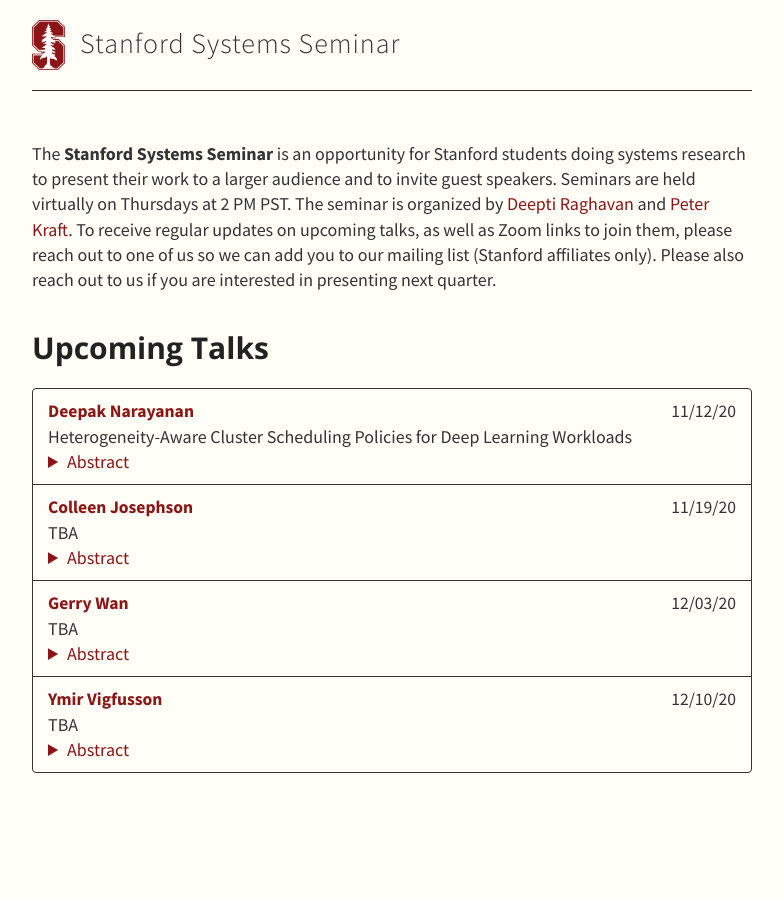
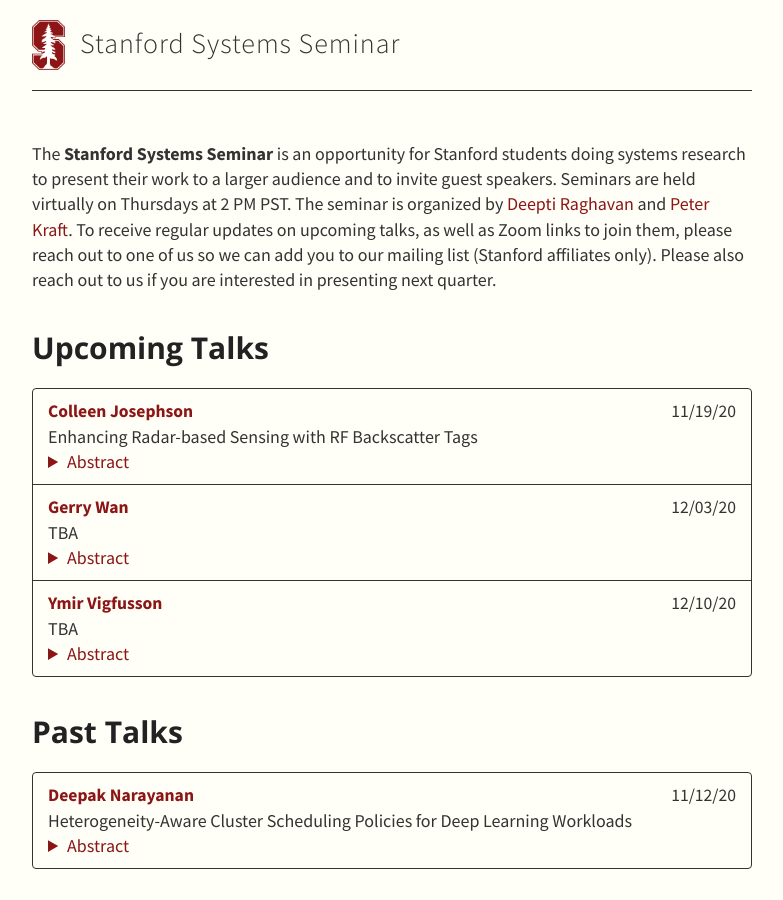
Before and after one commit to stanford-systems-seminar/stanford-systems-seminar.github.io, a Jekyll site: the page built from index.md, in a window 1280 px wide. Shown: the whole page, without its empty margins (248-1031 px from the left). Built offline with Jekyll 4.4.1, drawn with Linux system fonts in a browser that asks for light colours; some of the changed text lies outside the part shown.

Commit message:
Update talks.yml

```diff
--- a/_data/talks.yml
+++ b/_data/talks.yml
@@ -1,14 +1,13 @@
 - type: Upcoming Talks
   members:
-    - speaker: Deepak Narayanan
-      date: 11/12/20
-      title: "Heterogeneity-Aware Cluster Scheduling Policies for Deep Learning Workloads"
-      abstract: " Specialized accelerators such as GPUs, TPUs, FPGAs, and custom ASICs have been increasingly deployed to train deep learning models. These accelerators exhibit heterogeneous performance behavior across model architectures. Existing schedulers for clusters of accelerators, which are used to arbitrate these expensive training resources across many users, have shown how to optimize for various multi-job, multi-user objectives, like fairness and makespan. Unfortunately, existing schedulers largely do not consider performance heterogeneity. In this paper, we propose Gavel, a heterogeneity-aware scheduler that systematically generalizes a wide range of existing scheduling policies. Gavel expresses these policies as optimization problems and then systematically transforms these problems into heterogeneity-aware versions using an abstraction we call effective throughput. Gavel then uses a round-based scheduling mechanism to ensure jobs receive their ideal allocation given the target scheduling policy. Gavel's heterogeneity-aware policies allow a heterogeneous cluster to sustain higher input load, and improve end objectives such as makespan and average job completion time by 1.4x and 3.5x compared to heterogeneity-agnostic policies."
-      website: https://cs.stanford.edu/~deepakn/
     - speaker: Colleen Josephson
       date: 11/19/20
-      title: "TBA"
-      abstract: "TBA"
+      title: " Enhancing Radar-based Sensing with RF Backscatter Tags"
+      abstract: "We
+need affordable and innovative sensing to assist in tackling global-scale problems. Radars have become a common tool in sensing applications. However, target detection and identification remain challenges. This talk presents our system that combines RF backscatter
+tags with commodity UWB radar to cooperatively detect and identify objects in realtime. Our approach makes existing sensing applications, like localization, significantly easier, as well as enabling novel applications. I describe how even in cluttered static
+environments without line-of-sight, the return amplitude of our backscatter tags can be 100-10,000x larger than the strongest noise signal. I will also present two example applications we implemented to demonstrate the potential of our system: soil moisture
+sensing and respiration monitoring."
       website: https://cjosephson.net/
     - speaker: Gerry Wan
       date: 12/03/20
@@ -19,3 +18,10 @@
       title: "TBA"
       abstract: "TBA"
       website: https://ymsir.com/index.html
+- type: Past Talks
+  members:
+    - speaker: Deepak Narayanan
+      date: 11/12/20
+      title: "Heterogeneity-Aware Cluster Scheduling Policies for Deep Learning Workloads"
+      abstract: " Specialized accelerators such as GPUs, TPUs, FPGAs, and custom ASICs have been increasingly deployed to train deep learning models. These accelerators exhibit heterogeneous performance behavior across model architectures. Existing schedulers for clusters of accelerators, which are used to arbitrate these expensive training resources across many users, have shown how to optimize for various multi-job, multi-user objectives, like fairness and makespan. Unfortunately, existing schedulers largely do not consider performance heterogeneity. In this paper, we propose Gavel, a heterogeneity-aware scheduler that systematically generalizes a wide range of existing scheduling policies. Gavel expresses these policies as optimization problems and then systematically transforms these problems into heterogeneity-aware versions using an abstraction we call effective throughput. Gavel then uses a round-based scheduling mechanism to ensure jobs receive their ideal allocation given the target scheduling policy. Gavel's heterogeneity-aware policies allow a heterogeneous cluster to sustain higher input load, and improve end objectives such as makespan and average job completion time by 1.4x and 3.5x compared to heterogeneity-agnostic policies."
+      website: https://cs.stanford.edu/~deepakn/
```
